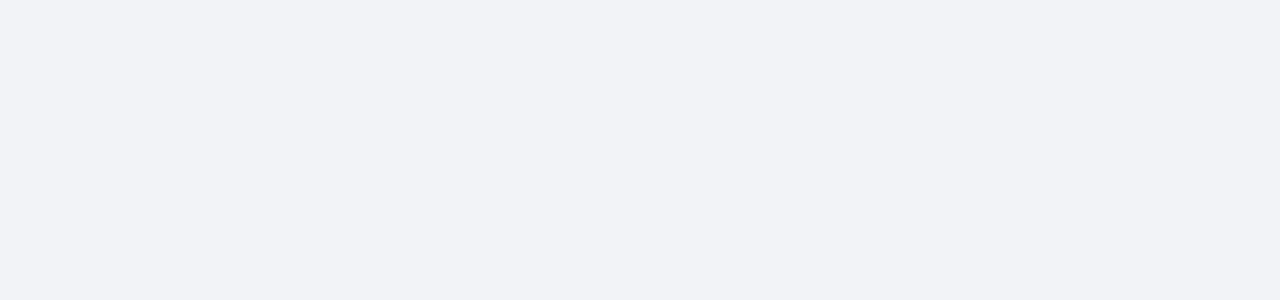
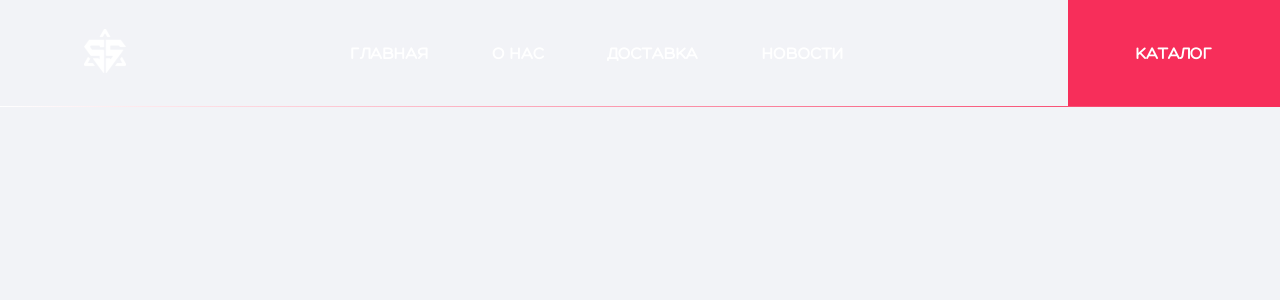
Before and after one commit to RahmanRahmanov/nikotin, a Vue app: page /katalog in a window 1280 px wide. Shown: the top 300 px of the page. Built offline with nearby package versions, Linux system fonts and the light colour scheme.

Commit message:
header to katalog

```diff
--- a/src/assets/css/init.css
+++ b/src/assets/css/init.css
@@ -691,6 +691,7 @@ width: 29.06rem;
   font-weight: 700;
   line-height: 1.19rem;
   margin-bottom: 5.06rem;
+  text-transform: uppercase;
 }
 .footer_links_text:hover {
   color: rgb(60, 59, 75);
@@ -699,6 +700,9 @@ width: 29.06rem;
   position: absolute;
   left: 10.56rem;
   bottom: 3.75rem;
+}
+.footer_links_opacity_text_position:hover{
+  color: rgb(60, 59, 75);
 }
 .footer_links_text_position2 {
   position: absolute;
--- a/src/components/HomePages.vue
+++ b/src/components/HomePages.vue
@@ -1,23 +1,5 @@
 <template>
-  <header class="header_main">
-    <div class="container_header">
-      <a href="/" class="header_logo">
-        <img src="@/assets/img/header_img.svg" alt="Header Image"
-      /></a>
-      <div class="nav_text_block">
-        <a href="/" class="nav_text">главная</a>
-        <a href="/" class="nav_text">о нас</a>
-        <a href="/" class="nav_text">доставка</a>
-        <a href="/" class="nav_text">новости</a>
-      </div>
-      <div class="line_btn">
-        <button class="catalog_btn">
-          каталог
-          <div class="gradient-line"></div>
-        </button>
-      </div>
-    </div>
-  </header>
+<HeaderBlock/>
   <div class="section_full_block">
     <section class="section_full_slider">
       <div class="container_slider" ref="slider">
@@ -191,7 +173,9 @@
           <a class="footer_links_text color_white" href="/">отзывы</a>
           <a class="footer_links_text color_white" href="/">контакты</a>
         </div>
-        <a class="footer_links_text color_white footer_links_text_position2" href="tel:+89999999999"
+        <a
+          class="footer_links_text color_white footer_links_text_position2"
+          href="tel:+89999999999"
           >8 999 999 99 99</a
         >
         <a
@@ -199,10 +183,10 @@
           href="mailto:7stоbacсo@gmail.com"
           >7stоbacсo@gmail.com</a
         >
-        <a class="footer_links_opacity_text color_white " href="/"
+        <a class="footer_links_opacity_text color_white" href="/"
           >политика конфиденциальности</a
         >
-        <a class=" color_white footer_links_opacity_text_position" href="/"
+        <a class="color_white footer_links_opacity_text_position" href="/"
           >© 2024 7s. Все права защищены.</a
         >
         <button class="footer_btn color_grey-black">связаться с нами</button>
@@ -212,9 +196,11 @@
 </template>
 
 <script>
+import HeaderBlock from "./stabl/HeaderBlock.vue";
 import SloderReviews from "@/components/UI/SloderReviews.vue";
 export default {
   components: {
+    HeaderBlock,
     SloderReviews,
   },
   data() {
@@ -249,7 +235,7 @@ export default {
         }
         slider.style.transform = `translateX(${this.sliderPosition * 100}vw)`;
         count++;
-      }, 1000);
+      }, 15000);
     },
   },
 };
--- a/src/components/KatalogPages.vue
+++ b/src/components/KatalogPages.vue
@@ -1,3 +1,13 @@
 <template>
-    <div></div>
+  <HeaderBlock />
+  <div></div>
 </template>
+
+<script>
+import HeaderBlock from "./stabl/HeaderBlock.vue";
+export default {
+  components: {
+    HeaderBlock,
+  },
+};
+</script>
--- /dev/null
+++ b/src/components/stabl/HeaderBlock.vue
@@ -0,0 +1,21 @@
+<template>
+  <header class="header_main">
+    <div class="container_header">
+      <a href="/" class="header_logo">
+        <img src="@/assets/img/header_img.svg" alt="Header Image"
+      /></a>
+      <div class="nav_text_block">
+        <a href="/" class="nav_text">главная</a>
+        <a href="/" class="nav_text">о нас</a>
+        <a href="/" class="nav_text">доставка</a>
+        <a href="/" class="nav_text">новости</a>
+      </div>
+      <div class="line_btn">
+        <button class="catalog_btn">
+          каталог
+          <div class="gradient-line"></div>
+        </button>
+      </div>
+    </div>
+  </header>
+</template>
```
Also changed, not shown: src/assets/img/header_slider2.png.
